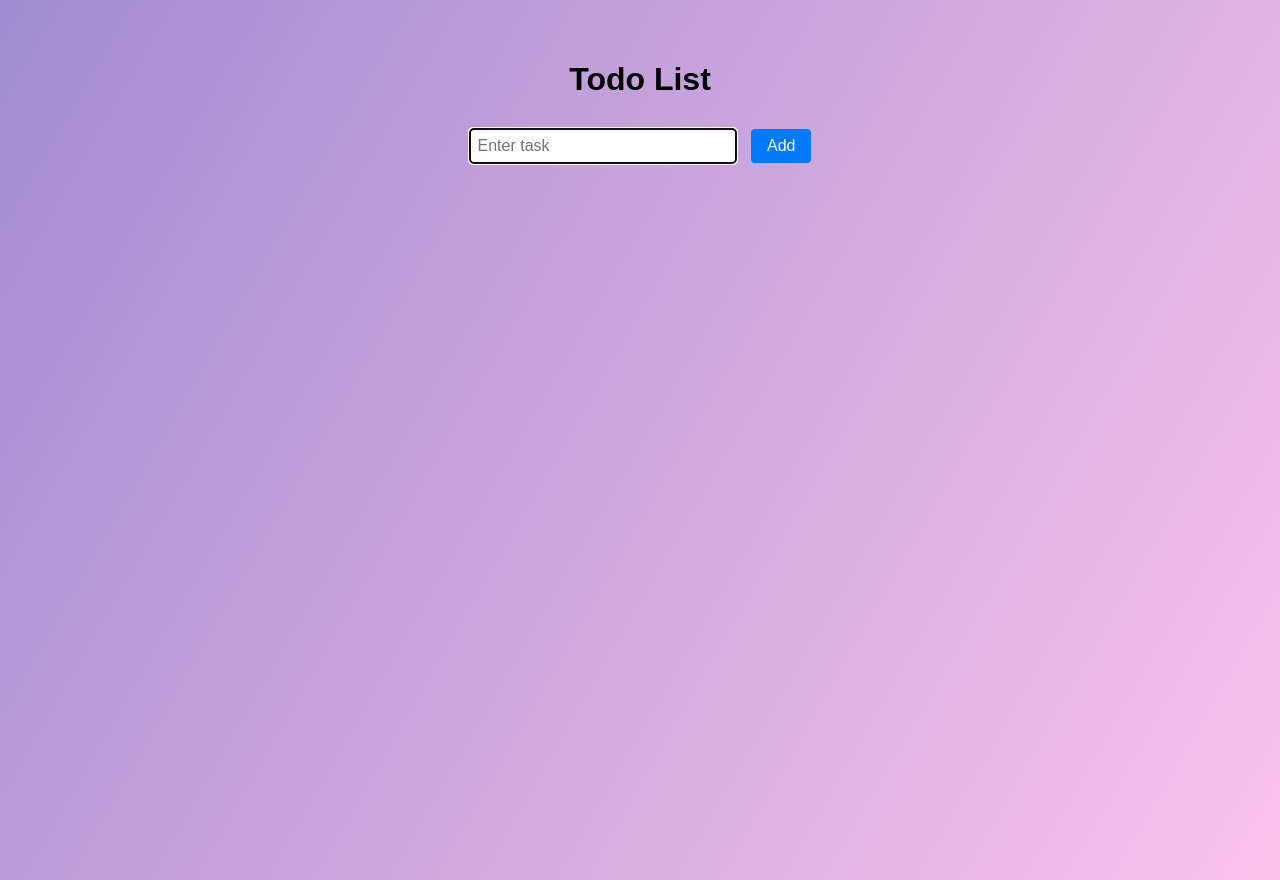
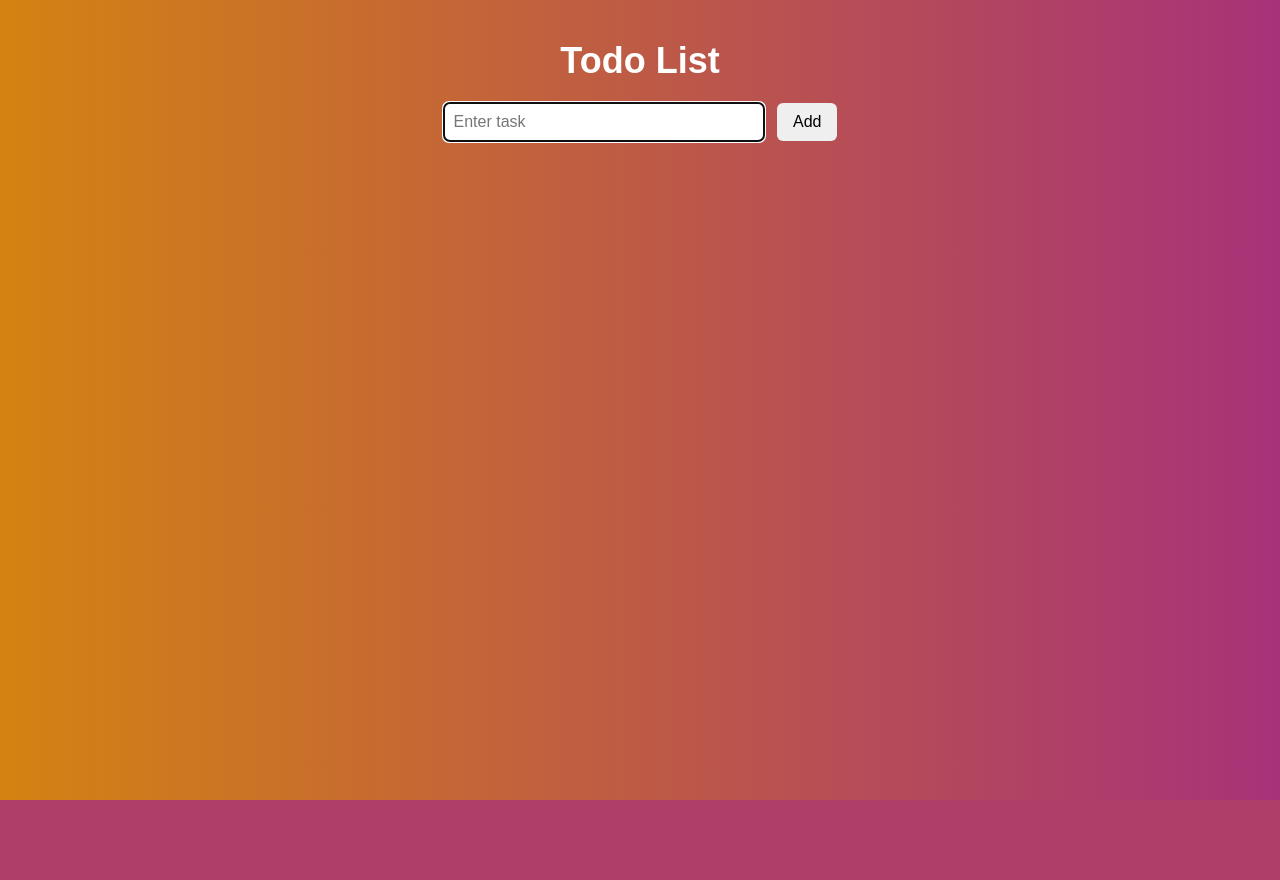
Before and after one commit to amitthakur2915/TodoApp1.1, a Node server app: page / in a window 1280 px wide. After the commit the page ends 800 px from the top, so only its background shows below. Run offline with Node 20, Linux system fonts and the light colour scheme.

Commit message:
Update style.css

```diff
--- a/public/style.css
+++ b/public/style.css
@@ -1,75 +1,93 @@
 body {
+    background: linear-gradient(to right, #d38312, #a83279);
     font-family: Arial, sans-serif;
+    display: flex;
+    flex-direction: column;
+    align-items: center;
     margin: 0;
-    padding: 40px;
-    text-align: center;
-
-
-    background: linear-gradient(120deg, #a18cd1 0%, #fbc2eb 100%);
+    padding: 0;
     min-height: 100vh;
 }
 
-
 h1 {
-    margin-bottom: 30px;
+    margin-top: 40px;
+    margin-bottom: 20px;
+    font-size: 36px;
+    color: #fff;
 }
 
-
 form {
-    margin-bottom: 30px;
+    margin-bottom: 20px;
 }
 
-input[type="text"] {
-    padding: 8px;
+form input[type="text"] {
+    padding: 10px;
     font-size: 16px;
-    width: 250px;
-    border-radius: 4px;
+    border-radius: 6px;
     border: 1px solid #ccc;
+    width: 300px;
 }
 
-button {
-    padding: 8px 16px;
+form button {
+    padding: 10px 16px;
     font-size: 16px;
-    background-color: #007BFF;
-    color: white;
     border: none;
-    border-radius: 4px;
-    margin-left: 10px;
+    border-radius: 6px;
+    margin-left: 8px;
     cursor: pointer;
 }
 
-
 ul {
     list-style-type: none;
-    padding-left: 0;
-    max-width: 400px;
-    margin: 0 auto;
-    text-align: left;
+    padding: 0;
+    margin-top: 10px;
+    width: 100%;
+    max-width: 600px;
+}
+.task-item {
+    background-color: white;
+    padding: 12px;
+    margin-bottom: 12px;
+    border-radius: 8px;
+    display: flex;
+    align-items: center;
+    justify-content: space-between;
+    box-shadow: 0px 2px 4px rgba(0, 0, 0, 0.1);
 }
 
-li {
-    padding: 10px;
-    background-color: #fff;
-    border: 1px solid #ddd;
-    margin-bottom: 10px;
-    border-radius: 4px;
-    display: flex;
-    align-items: center;
+.inline-form {
+    display: inline-block;
+    margin: 0 6px;
+}
+.inline-form input[type="text"] {
+    padding: 8px;
+    font-size: 14px;
+    width: 300px; /* match main input width */
+    border: 1px solid #ccc;
+    border-radius: 6px;
 }
 
-
-input[type="checkbox"] {
-    margin-right: 12px;
-    transform: scale(1.2);
-    cursor: pointer;
+.edit-btn {
+    background-color: #28a745;
+    color: white;
 }
 
+.delete-btn {
+    background-color: #dc3545;
+    color: white;
+}
+.task-label {
+    flex-grow: 1;
+    margin: 0 10px;
+    font-size: 16px;
+    word-break: break-word;
+    max-width: 300px; /* match input box */
+    overflow: hidden;
+    white-space: nowrap;
+    text-overflow: ellipsis;
+}
 
-input[type="checkbox"]:checked + label {
+.completed {
     text-decoration: line-through;
-    color: #888;
+    color: #999;
 }
-label {
-    flex: 1;
-    cursor: pointer;
-}
```
